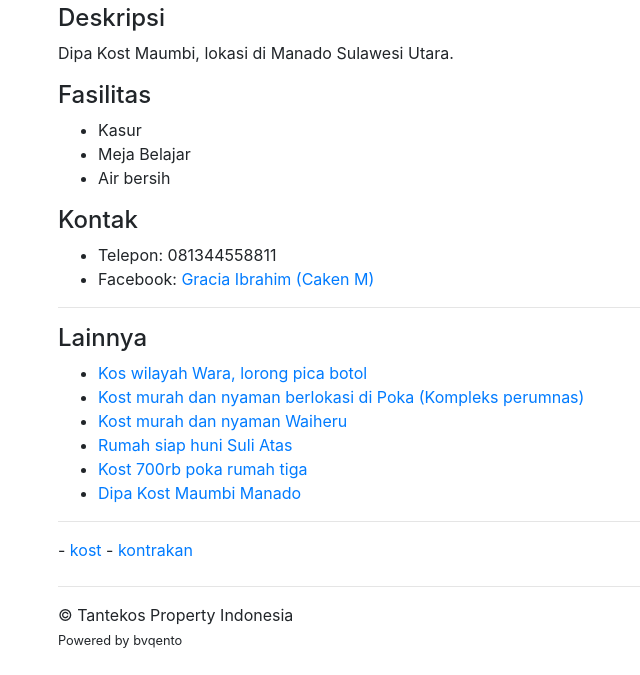
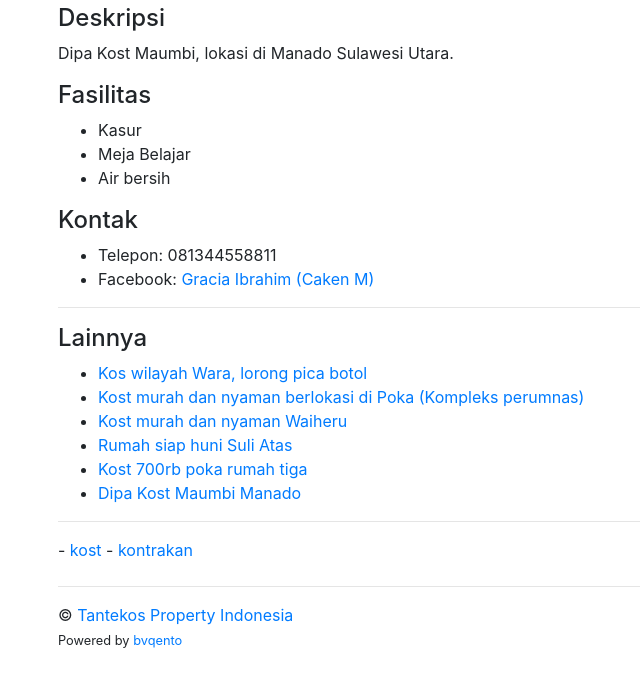
Before and after one commit to buqento/tantejekyll, a Jekyll site: the page built from index.html, in a window 1280 px wide. Shown: the part 503-1178 px from the top of the page, without its empty margins (27-667 px from the left). Built offline with Jekyll 4.4.1, drawn with Linux system fonts in a browser that asks for light colours; nearby versions of some CDN libraries; part of the change alters nothing that is shown.

```diff
--- a/_config.yml
+++ b/_config.yml
@@ -18,7 +18,7 @@
 # You can create any custom variable you would like, and they will be accessible
 # in the templates via {{ site.myvariable }}.
 
-title: Informasi informasi rumah kost dan kontrakan wilayah Maluku
+title: Informasi rumah kost dan kontrakan wilayah Maluku
 email: bvqento@gmai.com
 description: >- # this means to ignore newlines until "baseurl:"
   Website ini berisi informasi rumah kost dan kontrakan wilayah Maluku dan sekitarnya.
--- a/_includes/footer.html
+++ b/_includes/footer.html
@@ -21,7 +21,10 @@
 </div>
 <div class="mt-4 mb-4">
     <hr>
-    &copy; Tantekos Property Indonesia
+    &copy; <a href="https://www.facebook.com/tantekos" title="tantekos.com" target="_blank">Tantekos Property
+        Indonesia</a>
     <br>
-    <small>Powered by bvqento</small>
+    <small>Powered by <a href="https://www.facebook.com/buqento" title="bvqento" target="_blank">bvqento</a>
+    </small>
+
 </div>
```
